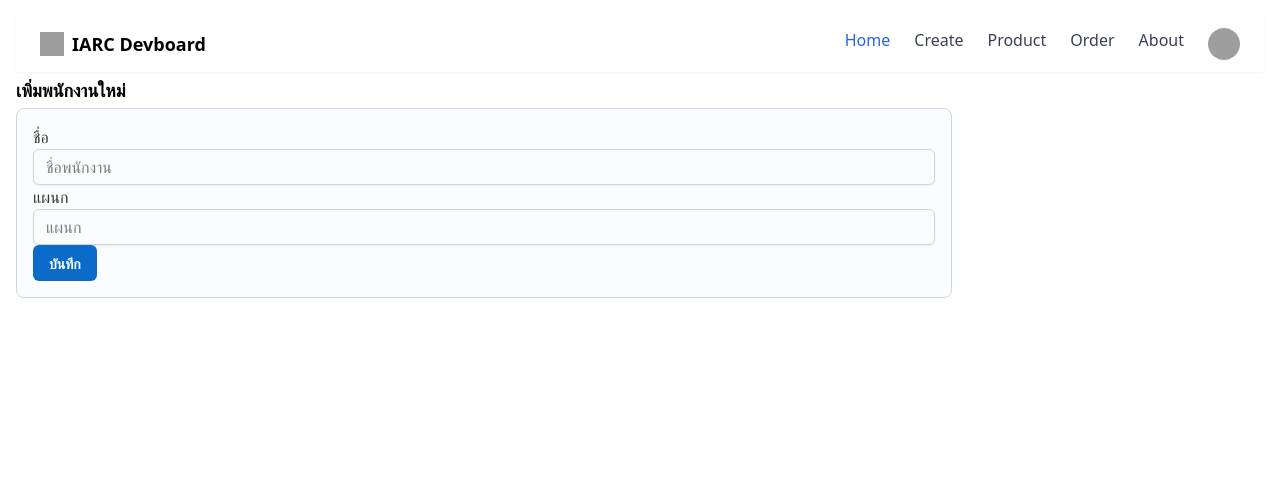
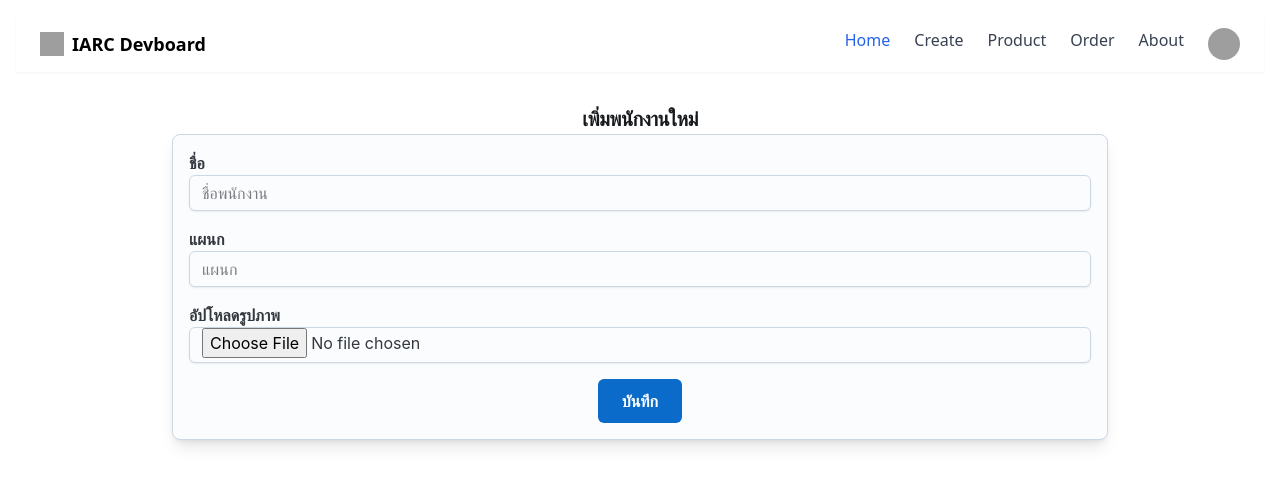
Before and after one commit to 6510110274/React-Starter, a React (Create React App) app in the folder frontend/: page /create in a window 1280 px wide. Shown: the top 486 px of the page. Built offline with nearby package versions, Linux system fonts and the light colour scheme; grey boxes are pictures that could not be loaded.

Commit message:
image Preview

```diff
--- a/frontend/src/components/UserForm.jsx
+++ b/frontend/src/components/UserForm.jsx
@@ -1,14 +1,15 @@
-import { useForm,Controller } from "react-hook-form";
+import { useForm, Controller } from "react-hook-form";
 import Swal from "sweetalert2";
-import { useNavigate } from "react-router-dom"; // ใช้ navigate แทน Link
-import { Card, CardContent, Input, Button, LinearProgress } from "@mui/joy";
+import { useNavigate } from "react-router-dom";
+import { Card, CardContent, Input, Button, LinearProgress, Typography, Box } from "@mui/joy";
 import { useState } from "react";
 import Repo from "../repositories";
 
-function UserForm( ){
-  const { control,handleSubmit } = useForm();
+function UserForm() {
+  const { control, handleSubmit } = useForm();
   const [loading, setLoading] = useState(false);
-  const navigate = useNavigate(); //เตรียม navigate ไว้ใช้
+  const [imagePreview, setImagePreview] = useState(null); // สำหรับแสดงตัวอย่างภาพ
+  const navigate = useNavigate();
 
   const handleCreateUser = async (data) => {
     setLoading(true);
@@ -16,64 +17,110 @@ function UserForm( ){
       await Repo.users.create(data);
       setLoading(false);
 
-      // ✅ SweetAlert: แจ้งว่าเพิ่มสำเร็จ
+      // SweetAlert: แจ้งว่าเพิ่มสำเร็จ
       await Swal.fire({
-        title: 'สำเร็จ!',
-        text: 'สร้างพนักงานเรียบร้อยแล้ว',
-        icon: 'success',
-        confirmButtonText: 'ตกลง'
+        title: "สำเร็จ!",
+        text: "สร้างพนักงานเรียบร้อยแล้ว",
+        icon: "success",
+        confirmButtonText: "ตกลง",
       });
 
-      navigate("/"); // ✅ ไปหน้าแรกหลังจากกด "ตกลง"
-
+      navigate("/"); // ไปหน้าแรกหลังจากกด "ตกลง"
     } catch (error) {
       setLoading(false);
       Swal.fire({
-        title: 'เกิดข้อผิดพลาด',
-        text: error?.message || 'ไม่สามารถสร้างพนักงานได้',
-        icon: 'error',
+        title: "เกิดข้อผิดพลาด",
+        text: error?.message || "ไม่สามารถสร้างพนักงานได้",
+        icon: "error",
       });
       console.error("Error", error?.message);
     }
   };
 
-  if(loading) {
-    return(
+  const handleImageChange = (e) => {
+    const file = e.target.files[0];
+    if (file) {
+      const reader = new FileReader();
+      reader.onload = () => {
+        setImagePreview(reader.result); // ตั้งค่าตัวอย่างภาพ
+      };
+      reader.readAsDataURL(file);
+    }
+  };
+
+  if (loading) {
+    return (
       <div>
-        <LinearProgress/>
+        <LinearProgress />
       </div>
     );
   }
+
   return (
-    <div className='lg:w-3/4 '>
-    <div className='my-1 font-semibold text-lg'>เพิ่มพนักงานใหม่</div>
-    <Card>
+    <Box className="lg:w-3/4 mx-auto mt-8">
+      <Typography level="h4" className="font-bold text-center mb-4">
+        เพิ่มพนักงานใหม่
+      </Typography>
+      <Card variant="outlined" className="shadow-lg">
         <CardContent>
-        <form onSubmit={handleSubmit(handleCreateUser)} >
-          <div>ชื่อ</div>
+          <form onSubmit={handleSubmit(handleCreateUser)}>
+            <Box className="mb-4">
+              <Typography level="body1" className="font-semibold mb-1">
+                ชื่อ
+              </Typography>
               <Controller
-            name='name'
+                name="name"
                 control={control}
                 render={({ field }) => (
-              <Input {...field} placeholder='ชื่อพนักงาน' />
+                  <Input {...field} placeholder="ชื่อพนักงาน" fullWidth />
                 )}
               />
-        <div>แผนก</div>
+            </Box>
+            <Box className="mb-4">
+              <Typography level="body1" className="font-semibold mb-1">
+                แผนก
+              </Typography>
               <Controller
-           name='department'
+                name="department"
                 control={control}
                 render={({ field }) => (
-           <Input {...field} placeholder='แผนก' />
+                  <Input {...field} placeholder="แผนก" fullWidth />
                 )}
               />
-        <div>
-          <Button type="submit">บันทึก</Button>
-        </div>
+            </Box>
+            <Box className="mb-4">
+              <Typography level="body1" className="font-semibold mb-1">
+                อัปโหลดรูปภาพ
+              </Typography>
+              <Input
+                type="file"
+                accept="image/*"
+                onChange={handleImageChange}
+                fullWidth
+              />
+              {imagePreview && (
+                <Box className="mt-4 text-center">
+                  <Typography level="body2" className="mb-2">
+                    ตัวอย่างรูปภาพ:
+                  </Typography>
+                  <img
+                    src={imagePreview}
+                    alt="Preview"
+                    className="w-32 h-32 object-cover mx-auto rounded-full border"
+                  />
+                </Box>
+              )}
+            </Box>
+            <Box className="text-center">
+              <Button type="submit" color="primary" size="lg">
+                บันทึก
+              </Button>
+            </Box>
           </form>
         </CardContent>
       </Card>
-  </div>
-  )
+    </Box>
+  );
 }
 
 export default UserForm;
```
Also changed, not shown: 2 other files (tests, documents, lock files or other folders). Lines whose indentation alone changed are shown as unchanged.
